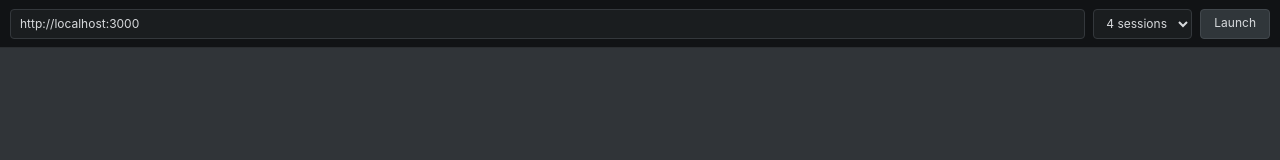
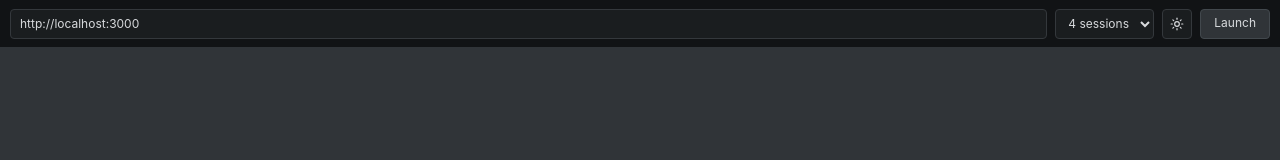
Before and after one commit to NaoCoding/mtt, a React (Vite) app in the folder src/renderer/: page / in a window 1280 px wide. Shown: the top 160 px of the page. Built offline with nearby package versions, Linux system fonts and the light colour scheme.

Commit message:
feat: add optional light theme

```diff
--- a/src/renderer/src/ui/App.tsx
+++ b/src/renderer/src/ui/App.tsx
@@ -1,5 +1,5 @@
 import { useState, type FormEvent } from 'react'
-import { Maximize2, Minimize2, RotateCcw, RotateCw, WifiOff } from 'lucide-react'
+import { Maximize2, Minimize2, Moon, RotateCcw, RotateCw, Sun, WifiOff } from 'lucide-react'
 
 const counts = [1, 2, 3, 4, 6]
 export default function App() {
@@ -10,6 +10,7 @@ export default function App() {
   const [busy, setBusy] = useState<number | null>(null)
   const [offline, setOffline] = useState<number[]>([])
   const [fullscreenId, setFullscreenId] = useState<number | null>(null)
+  const [lightTheme, setLightTheme] = useState(false)
 
   async function launch(event: FormEvent) {
     event.preventDefault(); setError('')
@@ -50,12 +51,13 @@ export default function App() {
     } catch (cause) { setError(cause instanceof Error ? cause.message : 'Unable to change panel size') }
   }
 
-  return <main className={`app ${launched ? 'launched' : ''}`}>
+  return <main className={`app ${launched ? 'launched' : ''} ${lightTheme ? 'theme-light' : ''}`}>
     <form className="toolbar" onSubmit={launch}>
       <input className="url-input" aria-label="URL" value={url} onChange={e => void updateUrl(e.target.value)} spellCheck={false} />
       <select aria-label="Session count" value={count} onChange={e => void changeCount(Number(e.target.value))}>
         {counts.map(n => <option key={n} value={n}>{n} {n === 1 ? 'session' : 'sessions'}</option>)}
       </select>
+      <button className="theme-toggle" type="button" title={lightTheme ? 'Switch to dark theme' : 'Switch to light theme'} aria-label={lightTheme ? 'Switch to dark theme' : 'Switch to light theme'} aria-pressed={lightTheme} onClick={() => setLightTheme(value => !value)}>{lightTheme ? <Moon size={14} /> : <Sun size={14} />}</button>
       <button className="launch" type="submit">{launched ? 'Open' : 'Launch'}</button>
     </form>
     {error && <div className="error" role="alert">{error}</div>}
--- a/src/renderer/src/ui/styles.css
+++ b/src/renderer/src/ui/styles.css
@@ -1,24 +1,26 @@
 * { box-sizing: border-box; }
 html, body, #root { margin: 0; width: 100%; height: 100%; overflow: hidden; }
 body { background: #111315; color: #d8dadd; font: 12px/1.4 Inter, ui-sans-serif, system-ui, -apple-system, sans-serif; }
-.app { height: 100%; display: flex; flex-direction: column; background: #111315; }
-.toolbar { height: 48px; min-height: 48px; padding: 8px 10px; display: flex; gap: 8px; align-items: center; border-bottom: 1px solid #2a2d30; }
-input, select, button { color: #d8dadd; background: #1a1d1f; border: 1px solid #34383c; border-radius: 4px; font: inherit; }
+.app { --app-bg: #111315; --panel-bg: #151719; --surface: #1a1d1f; --surface-hover: #292d30; --grid-border: #303438; --control-border: #34383c; --control-hover-border: #42484d; --text: #d8dadd; --muted-text: #9da3a8; --icon-text: #aeb4b8; --focus-border: #60666b; --error-bg: #442a2b; --error-border: #764447; --error-text: #ffd3d4; height: 100%; display: flex; flex-direction: column; color: var(--text); background: var(--app-bg); }
+.app.theme-light { --app-bg: #f2f4f5; --panel-bg: #ffffff; --surface: #e6e9eb; --surface-hover: #d9dee1; --grid-border: #c7cdd1; --control-border: #b8c0c5; --control-hover-border: #9ca7ad; --text: #202528; --muted-text: #58636a; --icon-text: #46535a; --focus-border: #597887; --error-bg: #fff0ef; --error-border: #d69c97; --error-text: #7a2525; }
+.toolbar { height: 48px; min-height: 48px; padding: 8px 10px; display: flex; gap: 8px; align-items: center; border-bottom: 1px solid var(--grid-border); }
+input, select, button { color: var(--text); background: var(--surface); border: 1px solid var(--control-border); border-radius: 4px; font: inherit; }
 .url-input { flex: 1; min-width: 80px; height: 30px; padding: 0 9px; outline: none; }
-.url-input:focus, select:focus { border-color: #60666b; }
+.url-input:focus, select:focus { border-color: var(--focus-border); }
 select { height: 30px; padding: 0 8px; }
 button { cursor: pointer; }
-button:hover { background: #292d30; }
+.theme-toggle { width: 30px; height: 30px; display: inline-grid; place-items: center; padding: 0; }
+button:hover { background: var(--surface-hover); }
 button:disabled { opacity: .5; cursor: default; }
-.launch { height: 30px; padding: 0 13px; background: #30363a; border-color: #42484d; }
-.grid { flex: 1; min-height: 0; display: grid; gap: 1px; background: #303438; }
+.launch { height: 30px; padding: 0 13px; background: var(--grid-border); border-color: var(--control-hover-border); }
+.grid { flex: 1; min-height: 0; display: grid; gap: 1px; background: var(--grid-border); }
 .grid.count-1 { grid-template: 1fr / 1fr; }
 .grid.count-2 { grid-template: 1fr / repeat(2, 1fr); }
 .grid.count-3, .grid.count-4 { grid-template: repeat(2, 1fr) / repeat(2, 1fr); }
 .grid.count-6 { grid-template: repeat(2, 1fr) / repeat(3, 1fr); }
-.panel { position: relative; min-width: 0; min-height: 0; background: #151719; }
-.panel-header { position: absolute; top: 0; left: 0; right: 0; height: 26px; display: flex; align-items: center; justify-content: space-between; padding: 0 7px 0 9px; color: #9da3a8; background: #1a1d1f; border-bottom: 1px solid #303438; }
+.panel { position: relative; min-width: 0; min-height: 0; background: var(--panel-bg); }
+.panel-header { position: absolute; top: 0; left: 0; right: 0; height: 26px; display: flex; align-items: center; justify-content: space-between; padding: 0 7px 0 9px; color: var(--muted-text); background: var(--surface); border-bottom: 1px solid var(--grid-border); }
 .panel-actions { display: flex; gap: 3px; }
-.panel-actions button { width: 23px; height: 22px; display: inline-grid; place-items: center; padding: 0; border-color: transparent; background: transparent; color: #aeb4b8; }
-.panel-actions button:hover { color: #f1f3f4; background: #303438; }
-.error { position: absolute; z-index: 10; top: 50px; left: 10px; padding: 6px 9px; background: #442a2b; border: 1px solid #764447; border-radius: 4px; color: #ffd3d4; }
+.panel-actions button { width: 23px; height: 22px; display: inline-grid; place-items: center; padding: 0; border-color: transparent; background: transparent; color: var(--icon-text); }
+.panel-actions button:hover { color: var(--text); background: var(--grid-border); }
+.error { position: absolute; z-index: 10; top: 50px; left: 10px; padding: 6px 9px; background: var(--error-bg); border: 1px solid var(--error-border); border-radius: 4px; color: var(--error-text); }
```
